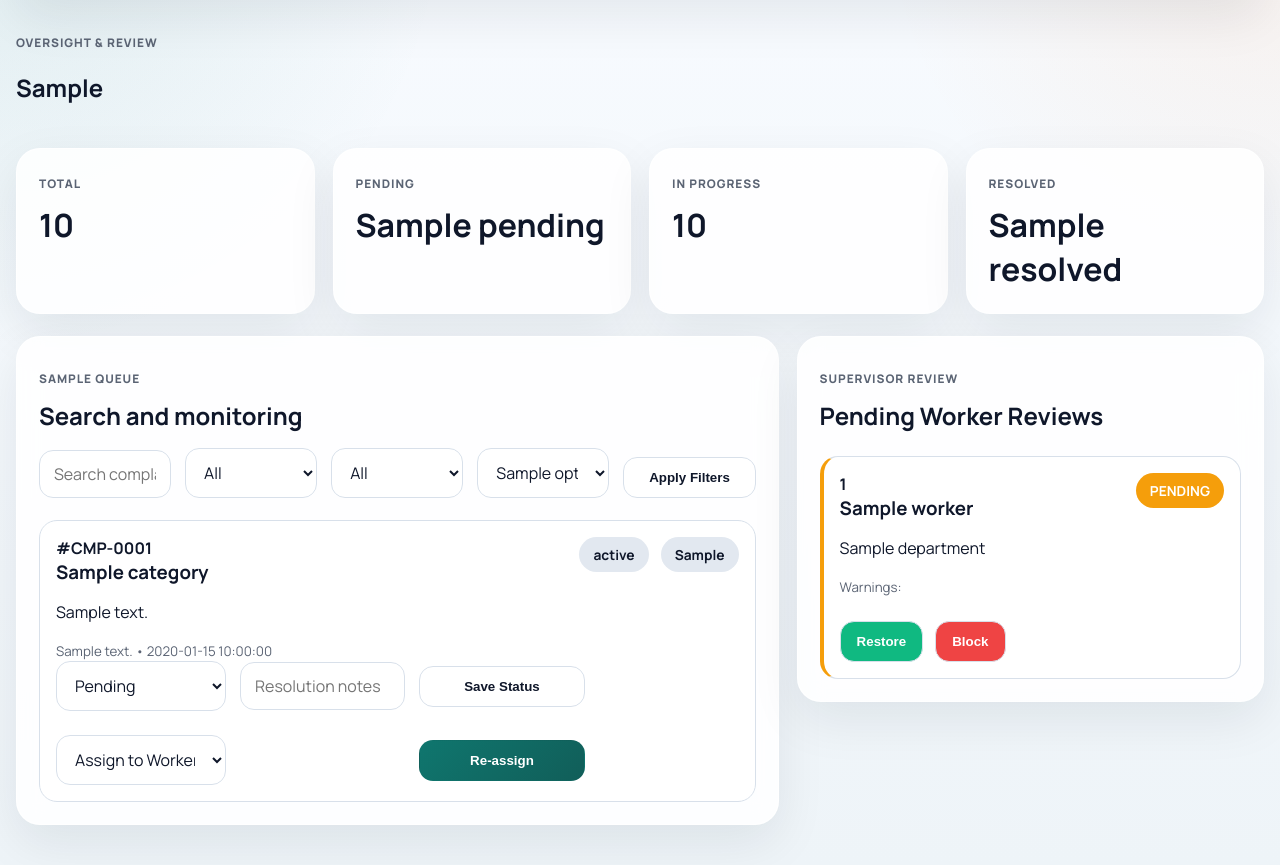
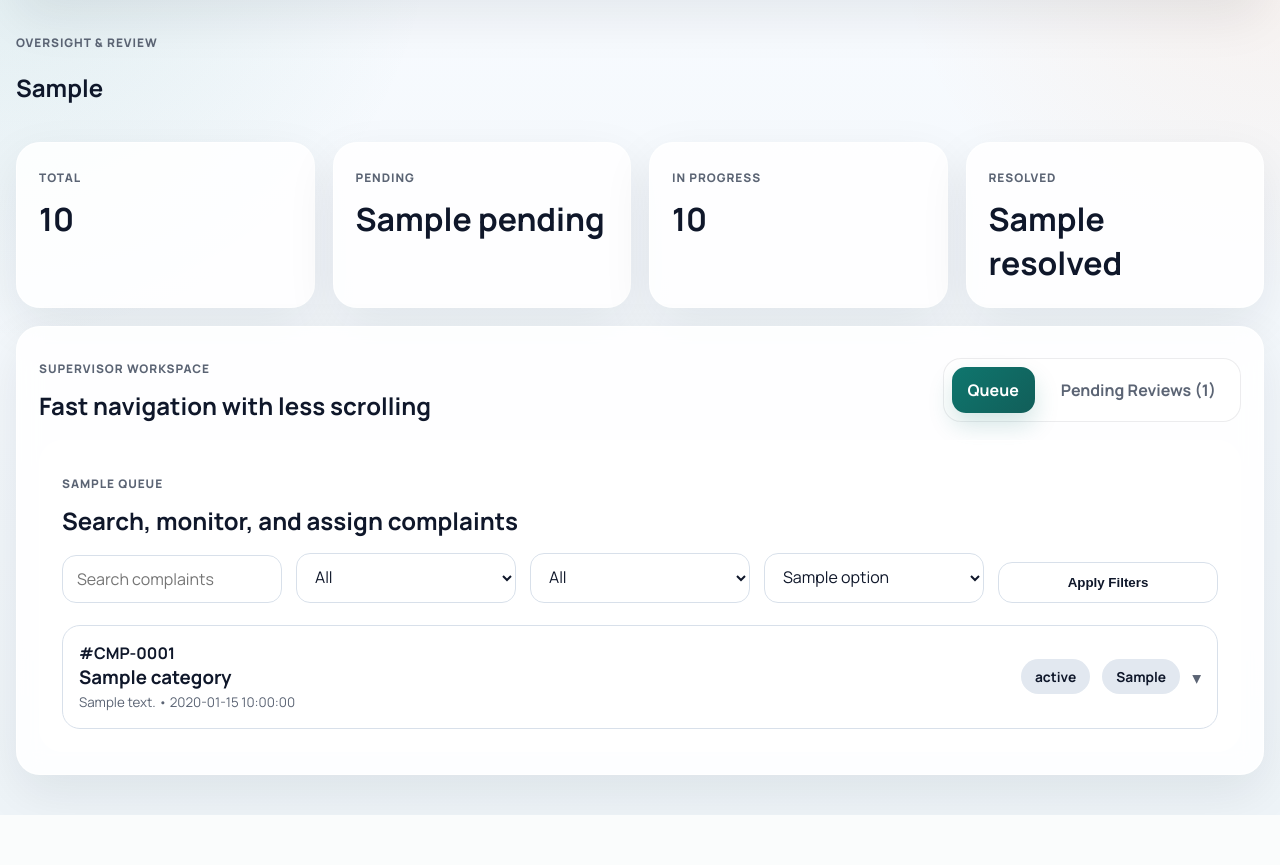
Before and after one commit to kedar1005/RIT_Hackathon, a Flask app: template templates/supervisor_dashboard.html in a window 1280 px wide. Shown: the part 98-963 px from the top of the page. After the commit the page ends 913 px from the top, so only its background shows below. Run offline with Flask 3, Linux system fonts and the light colour scheme; data comes from the database, SQL or seed files in the repository; both versions use the stored data as it was after the commit; the template is opened without the code that fills it: most values are stand-ins (such as "Sample title", 1, 10 or a date in 2020).

Commit message:
added tabs and

```diff
--- a/templates/supervisor_dashboard.html
+++ b/templates/supervisor_dashboard.html
@@ -8,12 +8,11 @@
         <p class="eyebrow">Oversight & Review</p>
         <h1>{{ selected_dept if selected_dept else "Supervisor Control Center" }}</h1>
     </div>
-    {% if selected_dept and g.is_admin %}
-        <a href="{{ url_for('supervisor_dashboard') }}" class="button button-secondary">← Back to Departments</a>
+    {% if selected_dept and is_admin_view %}
+        <a href="{{ url_for('supervisor_dashboard') }}" class="button button-secondary">Back to Departments</a>
     {% endif %}
 </section>
 
-<!-- Metrics Summary -->
 <section class="card-grid card-grid-4 top-space">
     <article class="metric-card"><span>Total</span><strong>{{ stats.total }}</strong></article>
     <article class="metric-card"><span>Pending</span><strong>{{ stats.pending }}</strong></article>
@@ -21,13 +20,39 @@
     <article class="metric-card"><span>Resolved</span><strong>{{ stats.resolved }}</strong></article>
 </section>
 
-<section class="dashboard-grid">
-    <div class="main-content">
-        <!-- Filterable Complaint List for Supervisor's Department -->
-            <!-- Filterable Complaint List for Selected Department -->
-            <article class="panel">
+<section class="panel tab-shell top-space">
+    <div class="tab-header">
+        <div>
+            <p class="eyebrow">Supervisor Workspace</p>
+            <h2>Fast navigation with less scrolling</h2>
+        </div>
+        <div class="tab-nav" data-tab-group="supervisor">
+            <button type="button" class="tab-button is-active" data-tab-target="supervisor-queue">
+                {{ 'Departments & Queue' if is_admin_view else 'Queue' }}
+            </button>
+            <button type="button" class="tab-button" data-tab-target="supervisor-reviews">
+                Pending Reviews{% if pending_workers %} ({{ pending_workers|length }}){% endif %}
+            </button>
+        </div>
+    </div>
+
+    <section class="tab-pane is-active" data-tab-panel="supervisor-queue">
+        <div class="panel panel-nested">
+            {% if is_admin_view and not selected_dept %}
+                <p class="eyebrow">Departments</p>
+                <h2>Select a department to review complaints</h2>
+                <div class="dept-grid">
+                    {% for department in departments %}
+                        <a class="dept-card" href="{{ url_for('supervisor_dashboard', dept=department) }}">
+                            <div class="dept-icon">{{ department[:1] }}</div>
+                            <h3>{{ department }}</h3>
+                            <p class="muted">Open complaint queue and worker assignments</p>
+                        </a>
+                    {% endfor %}
+                </div>
+            {% else %}
                 <p class="eyebrow">{{ selected_dept }} Queue</p>
-                <h2>Search and monitoring</h2>
+                <h2>Search, monitor, and assign complaints</h2>
                 <form method="get" class="filter-grid">
                     <input type="hidden" name="dept" value="{{ selected_dept }}">
                     <input type="text" name="term" placeholder="Search complaints" value="{{ search_term }}">
@@ -51,24 +76,43 @@
 
                 <div class="complaint-list">
                     {% for complaint in complaints %}
-                        <article class="complaint-card">
-                            <div class="complaint-head">
+                        <details class="complaint-card complaint-toggle">
+                            <summary class="complaint-summary">
                                 <div>
                                     <strong>#CMP-{{ "%04d"|format(complaint.id) }}</strong>
                                     <h3>{{ complaint.category }}</h3>
+                                    <small>{{ complaint.address }} • {{ complaint.created_at }}</small>
                                 </div>
+                                <div class="summary-side">
                                     <div class="pill-row">
                                         <span class="pill">{{ complaint.status }}</span>
                                         <span class="pill pill-{{ complaint.ai_urgency|lower }}">{{ complaint.ai_urgency }}</span>
                                     </div>
+                                    <span class="arrow-indicator">▾</span>
                                 </div>
+                            </summary>
+
+                            <div class="complaint-expanded">
                                 <p>{{ complaint.description }}</p>
-                            <small>{{ complaint.address }} • {{ complaint.created_at }}</small>
+                                <div class="detail-grid">
+                                    <div>
+                                        <span class="detail-label">Department</span>
+                                        <strong>{{ complaint.department }}</strong>
+                                    </div>
+                                    <div>
+                                        <span class="detail-label">Assigned Agent</span>
+                                        <strong>{{ complaint.assigned_agent or 'Unassigned' }}</strong>
+                                    </div>
+                                    <div>
+                                        <span class="detail-label">Created</span>
+                                        <strong>{{ complaint.created_at }}</strong>
+                                    </div>
+                                </div>
 
                                 {% if complaint.completion_image %}
-                                <div class="completion-proof top-space">
-                                    <p class="eyebrow" style="margin-bottom: 0.5rem; color: #10b981;">✅ Completion Proof</p>
-                                    <img src="{{ url_for('static', filename=complaint.completion_image.replace('assets/', '')) }}" alt="Work Completion Proof" style="width: 100%; border-radius: 12px; border: 1px solid #10b981;">
+                                    <div class="proof-block">
+                                        <span class="detail-label">Completion Proof</span>
+                                        <img src="{{ url_for('static', filename=complaint.completion_image.replace('assets/', '')) }}" alt="Work completion proof">
                                     </div>
                                 {% endif %}
 
@@ -79,6 +123,7 @@
                                         {% endfor %}
                                     </select>
                                     <input type="text" name="notes" placeholder="Resolution notes">
+                                    <div></div>
                                     <button class="button button-secondary" type="submit">Save Status</button>
                                 </form>
 
@@ -92,42 +137,38 @@
                                             </option>
                                         {% endfor %}
                                     </select>
-                                <span></span>
+                                    <div></div>
+                                    <div></div>
                                     <button class="button button-primary" type="submit">
                                         {{ 'Re-assign' if complaint.assigned_agent else 'Assign' }}
                                     </button>
                                 </form>
-                        </article>
+                            </div>
+                        </details>
                     {% else %}
                         <p class="muted">No complaints found for this department.</p>
                     {% endfor %}
                 </div>
 
                 {% if total_pages > 1 %}
-                    <div class="pagination top-space">
+                    <div class="pagination">
                         {% if current_page > 1 %}
-                            <a href="{{ url_for('supervisor_dashboard', dept=selected_dept, page=current_page-1, term=search_term, status=selected_status, urgency=selected_urgency, category=selected_category) }}" class="button button-secondary">← Previous</a>
-                        {% else %}
-                            <span></span>
+                            <a href="{{ url_for('supervisor_dashboard', dept=selected_dept, page=current_page-1, term=search_term, status=selected_status, urgency=selected_urgency, category=selected_category) }}" class="button button-secondary">Previous</a>
                         {% endif %}
-
-                        <span class="pagination-info">Page <strong>{{ current_page }}</strong> of {{ total_pages }}</span>
-
+                        <span class="summary-chip">Page {{ current_page }} of {{ total_pages }}</span>
                         {% if current_page < total_pages %}
-                            <a href="{{ url_for('supervisor_dashboard', dept=selected_dept, page=current_page+1, term=search_term, status=selected_status, urgency=selected_urgency, category=selected_category) }}" class="button button-secondary">Next →</a>
-                        {% else %}
-                            <span></span>
+                            <a href="{{ url_for('supervisor_dashboard', dept=selected_dept, page=current_page+1, term=search_term, status=selected_status, urgency=selected_urgency, category=selected_category) }}" class="button button-secondary">Next</a>
                         {% endif %}
                     </div>
                 {% endif %}
-            </article>
+            {% endif %}
         </div>
+    </section>
 
-    <!-- Side Panel: Pending Reviews (Always Visible) -->
-    <aside class="side-content">
-        <article class="panel">
+    <section class="tab-pane" data-tab-panel="supervisor-reviews">
+        <div class="panel panel-nested">
             <p class="eyebrow">Supervisor Review</p>
-            <h2>Pending Worker Reviews</h2>
+            <h2>Pending worker reviews</h2>
             <div class="stack compact-stack top-space">
                 {% for worker in pending_workers %}
                     <article class="complaint-card review-card">
@@ -137,91 +178,25 @@
                                 <h3>{{ worker.name }}</h3>
                             </div>
                             <div class="pill-row">
-                                <span class="pill pill-warning">PENDING</span>
+                                <span class="pill pill-warning">Pending</span>
                             </div>
                         </div>
                         <p>{{ worker.department }}</p>
                         <small>Warnings: {{ worker.warning_count }}</small>
                         <div class="button-row top-space">
-                            <form method="post" action="{{ url_for('supervisor_restore', agent_id=worker.agent_id) }}" style="display:inline;">
+                            <form method="post" action="{{ url_for('supervisor_restore', agent_id=worker.agent_id) }}">
                                 <button class="button button-success" type="submit">Restore</button>
                             </form>
-                            <form method="post" action="{{ url_for('supervisor_block', agent_id=worker.agent_id) }}" style="display:inline;">
+                            <form method="post" action="{{ url_for('supervisor_block', agent_id=worker.agent_id) }}">
                                 <button class="button button-danger" type="submit">Block</button>
                             </form>
                         </div>
                     </article>
                 {% else %}
-                    <div class="empty-state">
                     <p class="muted">No workers currently under review.</p>
-                    </div>
                 {% endfor %}
             </div>
-        </article>
-    </aside>
+        </div>
     </section>
-
-<style>
-    .dashboard-header {
-        display: flex;
-        justify-content: space-between;
-        align-items: flex-end;
-        margin-top: 1rem;
-    }
-    .dept-grid {
-        display: grid;
-        grid-template-columns: repeat(2, 1fr);
-        gap: 1.5rem;
-        margin-top: 1.5rem;
-    }
-    .dept-card {
-        background: rgba(255, 255, 255, 0.4);
-        border: 1px solid rgba(255, 255, 255, 0.6);
-        padding: 2rem;
-        border-radius: 20px;
-        text-align: center;
-        transition: all 0.3s cubic-bezier(0.4, 0, 0.2, 1);
-        cursor: pointer;
-        display: block;
-    }
-    .dept-card:hover {
-        background: rgba(255, 255, 255, 0.8);
-        transform: translateY(-5px);
-        box-shadow: 0 20px 40px rgba(0,0,0,0.05);
-        border-color: var(--primary);
-    }
-    .dept-icon {
-        width: 60px;
-        height: 60px;
-        margin: 0 auto 1.5rem;
-        background: linear-gradient(135deg, var(--primary), var(--accent));
-        color: white;
-        border-radius: 16px;
-        display: grid;
-        place-items: center;
-        font-size: 1.8rem;
-        font-weight: 800;
-        box-shadow: 0 10px 20px rgba(15, 118, 110, 0.2);
-    }
-    .dept-card h3 { margin: 0 0 0.5rem; color: var(--text); }
-
-    .pagination {
-        display: flex;
-        justify-content: space-between;
-        align-items: center;
-        padding-top: 1.5rem;
-        border-top: 1px solid var(--line);
-    }
-    .pagination-info { font-weight: 700; color: var(--muted); }
-
-    .button-success { background: #10b981; color: white; }
-    .button-danger { background: #ef4444; color: white; }
-    .pill-warning { background: #f59e0b; color: white; }
-    .top-space { margin-top: 1.5rem; }
-    .review-card { border-left: 4px solid #f59e0b; }
-
-    @media (max-width: 768px) {
-        .dept-grid { grid-template-columns: 1fr; }
-    }
-</style>
+</section>
 {% endblock %}
```
Also changed, not shown: templates/citizen_dashboard.html (+69 -37 lines), templates/worker_dashboard.html (+41 -32 lines), db/complaints.db. Lines whose indentation alone changed are shown as unchanged.
